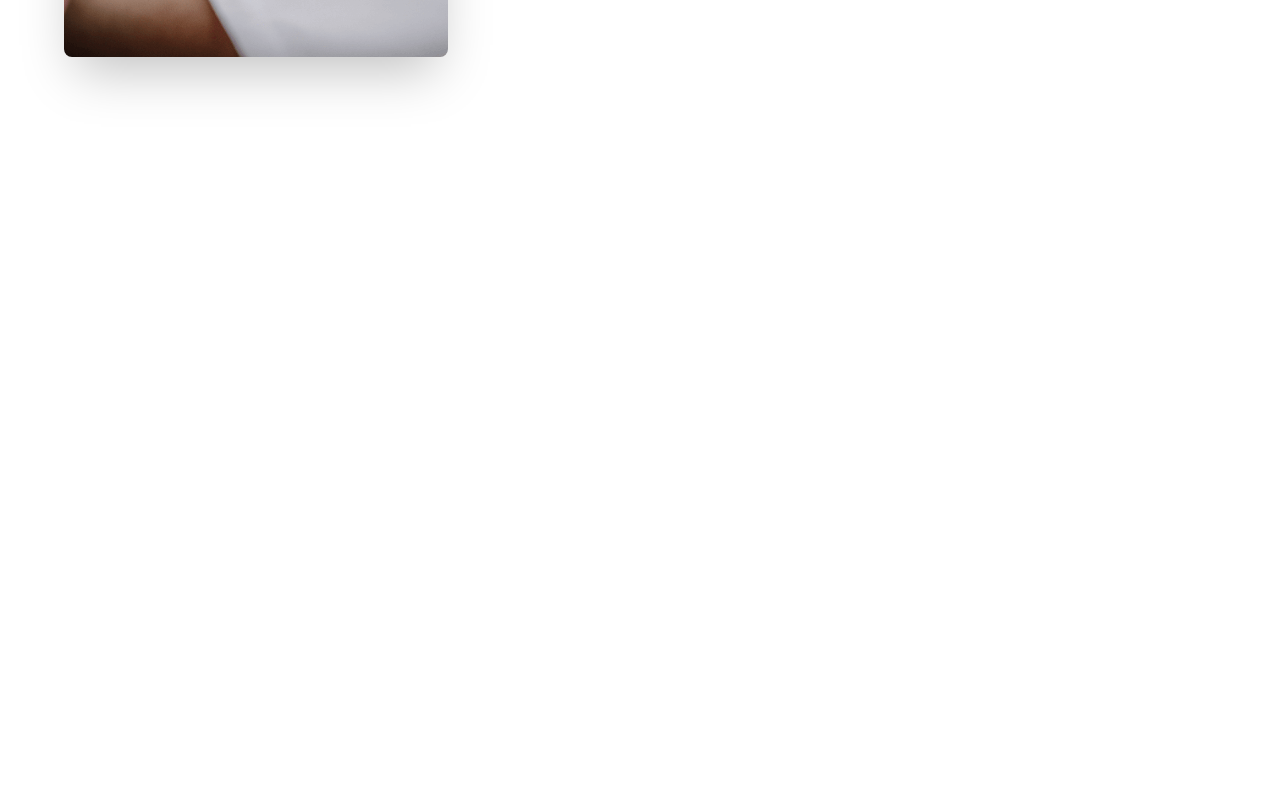
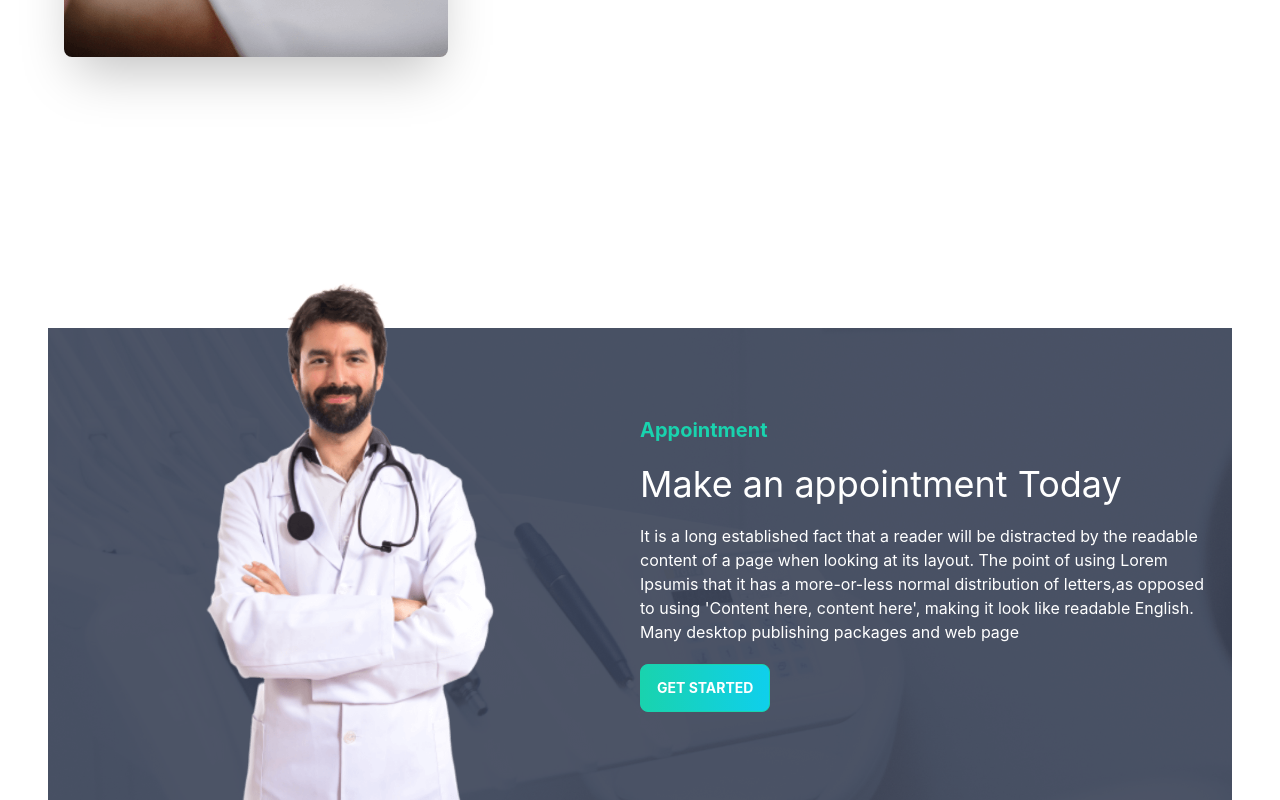
Before and after one commit to Neelporos/doctors-portal-client-site, a React (Create React App) app: page / in a window 1280 px wide. Shown: the part 2331-3131 px from the top of the page. Before the commit the page ends 2659 px from the top, so only its background shows below. Built offline with nearby package versions, Linux system fonts and the light colour scheme.

Commit message:
Make Appointment For Home Section Done

```diff
--- a/public/index.html
+++ b/public/index.html
@@ -24,7 +24,7 @@
       work correctly both with client-side routing and a non-root public URL.
       Learn how to configure a non-root public URL by running `npm run build`.
     -->
-    <title>React App</title>
+    <title>Doctors Portal</title>
   </head>
   <body>
     <noscript>You need to enable JavaScript to run this app.</noscript>
--- a/src/Pages/Home/Home.js
+++ b/src/Pages/Home/Home.js
@@ -1,6 +1,7 @@
 import React from 'react';
 import Banner from './Banner';
 import Info from './Info';
+import MakeAppointment from './MakeAppointment';
 import Services from './Services';
 
 const Home = () => {
@@ -9,6 +10,7 @@ const Home = () => {
             <Banner></Banner>
             <Info></Info>
             <Services></Services>
+            <MakeAppointment></MakeAppointment>
         </div>
     );
 };
--- /dev/null
+++ b/src/Pages/Home/MakeAppointment.js
@@ -0,0 +1,30 @@
+import React from "react";
+import doctor from "../../assets/images/doctor.png";
+import appointment from "../../assets/images/appointment.png";
+
+const MakeAppointment = () => {
+  return (
+    <section className="flex justify-center items-center" style={{backgroundImage: `url(${appointment})`}}>
+      <div className="flex-1 hidden lg:block">
+        <img className="mt-[-100px]" src={doctor} alt="" />
+      </div>
+      <div className="flex-1 p-5">
+        <h3 className="text-secondary text-xl font-bold mb-5">Appointment</h3>
+        <h2 className="text-4xl text-white mb-5">Make an appointment Today</h2>
+        <p className="text-white mb-5">
+          It is a long established fact that a reader will be distracted by the
+          readable content of a page when looking at its layout. The point of
+          using Lorem Ipsumis that it has a more-or-less normal distribution of
+          letters,as opposed to using 'Content here, content here', making it
+          look like readable English. Many desktop publishing packages and web
+          page
+        </p>
+        <button className="btn btn-secondary uppercase text-white bg-gradient-to-r from-secondary to-primary font-bold">
+          Get Started
+        </button>
+      </div>
+    </section>
+  );
+};
+
+export default MakeAppointment;
--- /dev/null
+++ b/src/Pages/Home/Testimonial.js
@@ -0,0 +1,11 @@
+import React from 'react';
+
+const Testimonial = () => {
+    return (
+        <div>
+
+        </div>
+    );
+};
+
+export default Testimonial;
```
